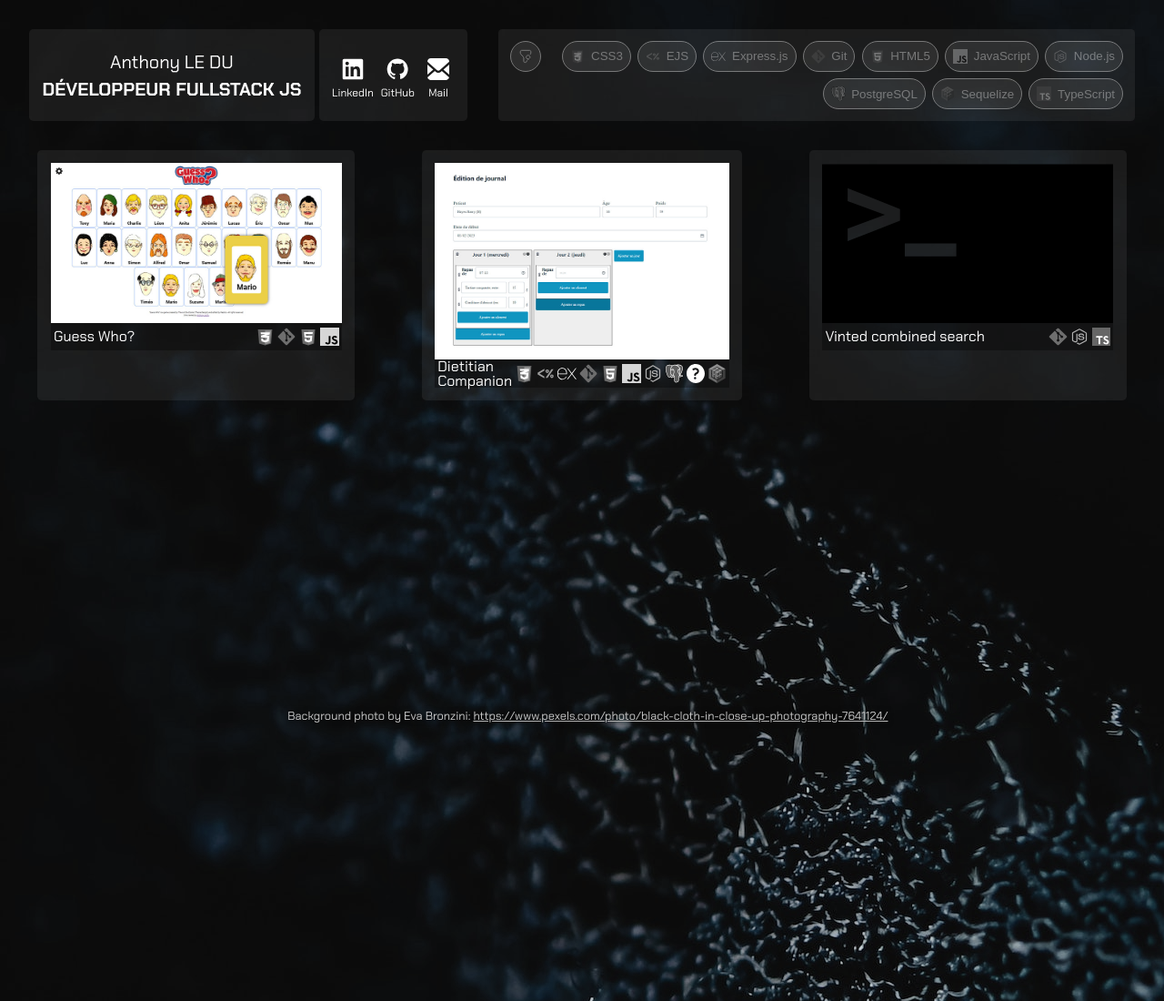
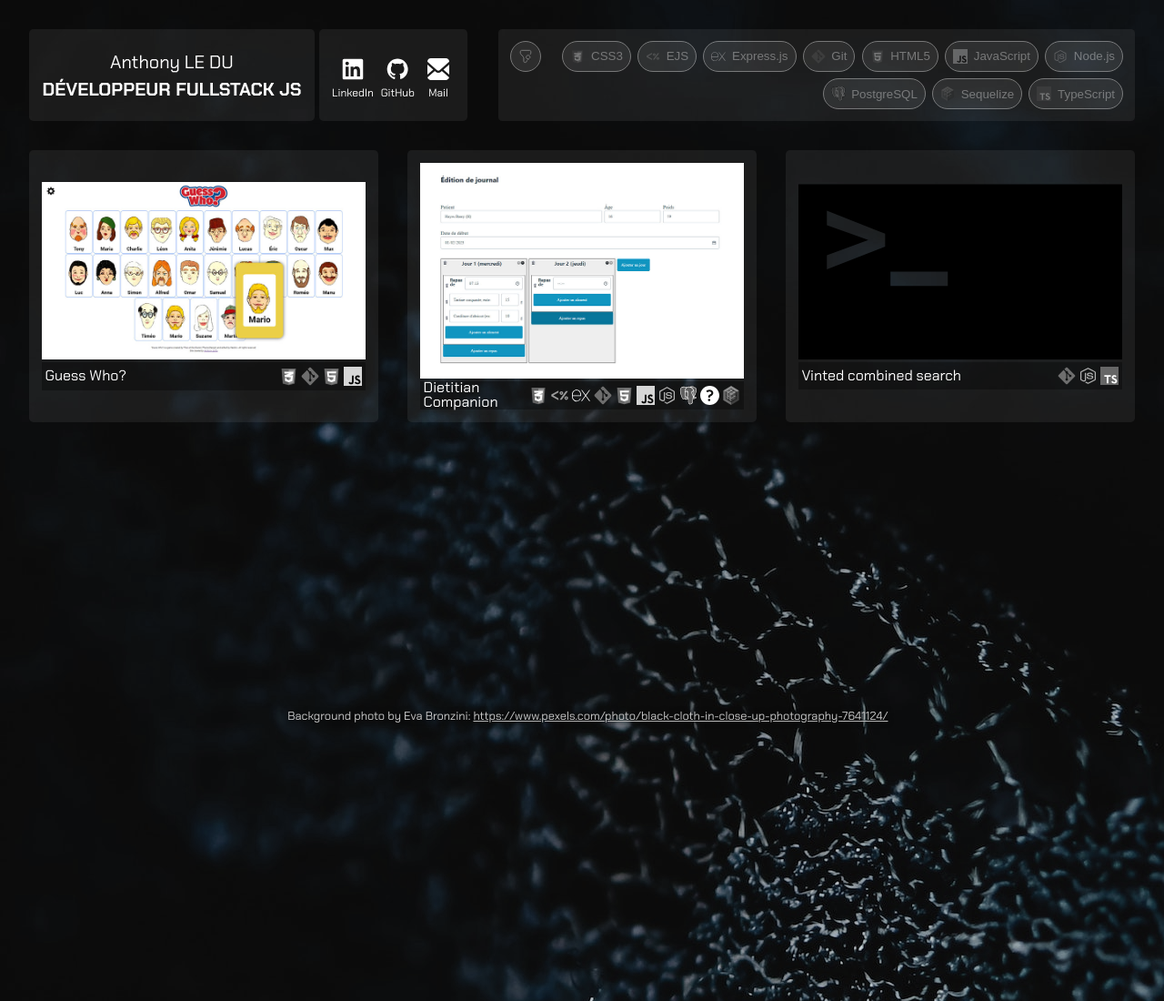
Before and after one commit to AnthonyLeDu/portfolio, a website: page index.html in a window 1280 px wide. Shown: the top 1100 px of the page at 91% size. Drawn offline with Linux system fonts and the light colour scheme.

Commit message:
Using HTML templates

```diff
--- a/css/style.css
+++ b/css/style.css
@@ -140,6 +140,7 @@ button:not(.button--active) {
 
 /* Project */
 #projects {
+  margin: 0 2rem;
   justify-content: space-evenly;
   display: flex;
   align-items: stretch;
@@ -147,18 +148,41 @@ button:not(.button--active) {
 }
 
 .project {
-  flex-basis: 25%;
+  flex-basis: 30%;
   display: flex;
   flex-direction: column;
-  justify-content: flex-start;
+  justify-content: center;
 }
 
 .project--hidden {
   display: none;
 }
 
-.project__image {
+.project-main {
+  position: relative;
   width: 100%;
+}
+
+.project-main-image {
+  width: 100%;
+}
+
+.project-main-details {
+  visibility: hidden;
+  position: absolute;
+  top: 0;
+  left: 0;
+  width: 100%;
+  height: 100%;
+  z-index: 1;
+}
+
+.project-main:hover .project-main-details {
+  visibility: visible;
+}
+
+.project-main:hover .project-main-image {
+  filter:blur(1.5px) brightness(0.2);
 }
 
 .project-footer {
@@ -170,7 +194,7 @@ button:not(.button--active) {
   gap: 0.2em;
 }
 
-.project__title {
+.project-footer__title {
   text-align: left;
   flex-grow: 1;
 }
--- a/index.html
+++ b/index.html
@@ -16,6 +16,26 @@
   <link rel="stylesheet" href="css/style.css">
   <script src="js/index.js" defer></script>
 </head>
+
+<template id="project-template">
+  <article class="project box">
+    <div class="project-main">
+      <img class="project-main-image">
+      <div class="project-main-details"></div>
+    </div>
+    <div class="project-footer">
+      <h3 class="project-footer__title"></h3>
+      <!-- Project technos -->
+    </div>
+  </article>
+</template>
+
+<template id="project-techno-template">
+  <div class="project-techno">
+    <img class="project-techno__icon">
+    <span class="project-techno__tooltip"></span>
+  </div>
+</template>
 
 <body>
 
@@ -49,8 +69,7 @@
   </header>
 
   <main>
-    <div id="projects">
-    </div>
+    <div id="projects"></div>
   </main>
 
   <footer>
--- a/js/index.js
+++ b/js/index.js
@@ -129,44 +129,47 @@ const app = {
     });
   },
 
-  createProjectsBoxes() {
+  /**
+   * Create the projects cards in the DOM.
+   */
+  createProjectsCards() {
     const projectsElem = document.getElementById('projects');
+    projectsElem.textContent = ''; // Clear
+
+    // Finding templates
+    const projectTemplateElem = document.getElementById('project-template');
+    const projectTechnoTemplateElem = document.getElementById('project-techno-template');
+
+    // Adding projects cards
     app.state.projects.forEach((project) => {
-      // Container
-      project.element = createDOMElement('article', projectsElem, { className: 'project box' });
-      // Image
-      const imageElem = createDOMElement('img', project.element, {
-        className: 'project__image',
-        alt: project.name,
-        src: `img/projects/${project.image}`,
-      });
+      const projectFragment = document.importNode(projectTemplateElem.content, true);
+      // Main image
+      const mainImageElem = projectFragment.querySelector('.project-main-image');
+      mainImageElem.alt = project.name;
+      mainImageElem.src = `img/projects/${project.image}`;
       // Srcset if provided
       if (project.imageSources) {
-        imageElem.srcset = project.imageSources.map((imageData) => `img/projects/${imageData.join(' ')}`).join(', ');
+        mainImageElem.srcset = project.imageSources.map((imageData) => `img/projects/${imageData.join(' ')}`).join(', ');
       }
+      // Details
+      // ...
+
       // Footer
-      const projectFooterElem = createDOMElement('div', project.element, { className: 'project-footer' });
-      // Title
-      createDOMElement('h3', projectFooterElem, { className: 'project__title' }).textContent = project.name;
-      // Technos
-      project.technos = project.technos
-        // sorting alphabetically
-        .sort((a, b) => a.localeCompare(b))
-        // replacing tech name by an object to store its name + icon element.
-        .map((projectTech) => ({ name: projectTech }));
-      // Creating the icon elements
-      project.technos.forEach((projectTech) => {
-        const appTechno = app.state.technos.find((appTech) => appTech.name === projectTech.name);
-        const iconContainer = createDOMElement('div', projectFooterElem, { className: 'project-techno' });
-        // Icon
-        projectTech.element = createDOMElement('img', iconContainer, {
-          className: 'project-techno__icon',
-          src: `img/icons/${appTechno ? appTechno.icon : 'question-mark.svg'}`,
-        });
-        // Icon tooltip
-        const tooltip = createDOMElement('span', iconContainer, { className: 'project-techno__tooltip' });
-        tooltip.textContent = projectTech.name;
+      const footerElem = projectFragment.querySelector('.project-footer');
+      footerElem.querySelector('.project-footer__title').textContent = project.name;
+      // Technos icons
+
+      project.technos.sort().forEach((projTechName) => {
+        const projectTechnoFragment = document.importNode(projectTechnoTemplateElem.content, true);
+        projectTechnoFragment.querySelector('.project-techno').dataset.techName = projTechName;
+        const appTechno = app.state.technos.find((appTech) => appTech.name === projTechName);
+        const technoIcon = `img/icons/${appTechno ? appTechno.icon : 'question-mark.svg'}`;
+        projectTechnoFragment.querySelector('.project-techno__icon').src = technoIcon;
+        projectTechnoFragment.querySelector('.project-techno__tooltip').textContent = projTechName;
+        footerElem.appendChild(projectTechnoFragment);
       });
+
+      projectsElem.appendChild(projectFragment);
     });
     app.updateProjects();
   },
@@ -177,7 +180,6 @@ const app = {
   updateProjects() {
     let checkedTechnos = [];
     let filteredTechnos = [];
-
     if (app.state.masterFilter) {
       checkedTechnos = app.state.technos
         .filter((tech) => tech.checked)
@@ -188,21 +190,24 @@ const app = {
       filteredTechnos = app.state.technos.map((tech) => tech.name);
     }
 
-    app.state.projects.forEach((project) => {
-      // Showing project card for filtered projects only
-      if (project.technos.filter((tech) => filteredTechnos.includes(tech.name)).length === 0) {
-        project.element.classList.add('project--hidden');
-        return;
-      }
-      project.element.classList.remove('project--hidden');
-      // Activating icons corresponding to checked technos only
-      project.technos.forEach((tech) => {
-        if (checkedTechnos.includes(tech.name)) {
-          tech.element.classList.add('project-techno__icon--active');
+    document.querySelectorAll('.project').forEach((projectElem) => {
+      let visible = true;
+      projectElem.querySelectorAll('.project-techno').forEach((technoElem) => {
+        visible = visible || filteredTechnos.includes(technoElem.dataset.techName);
+        // Icons "activation" (color)
+        const techIconElem = technoElem.querySelector('.project-techno__icon');
+        if (checkedTechnos.includes(technoElem.dataset.techName)) {
+          techIconElem.classList.add('project-techno__icon--active');
         } else {
-          tech.element.classList.remove('project-techno__icon--active');
+          techIconElem.classList.remove('project-techno__icon--active');
         }
       });
+      // Project's visibility
+      if (visible) {
+        projectElem.classList.remove('project--hidden');
+      } else {
+        projectElem.classList.add('project--hidden');
+      }
     });
   },
 
@@ -215,7 +220,7 @@ const app = {
       app.state.technos = app.state.technos.map((tech) => ({ ...tech, checked: false }));
     }
     app.createFilterButtons();
-    app.createProjectsBoxes();
+    app.createProjectsCards();
   },
 
   /**
```
